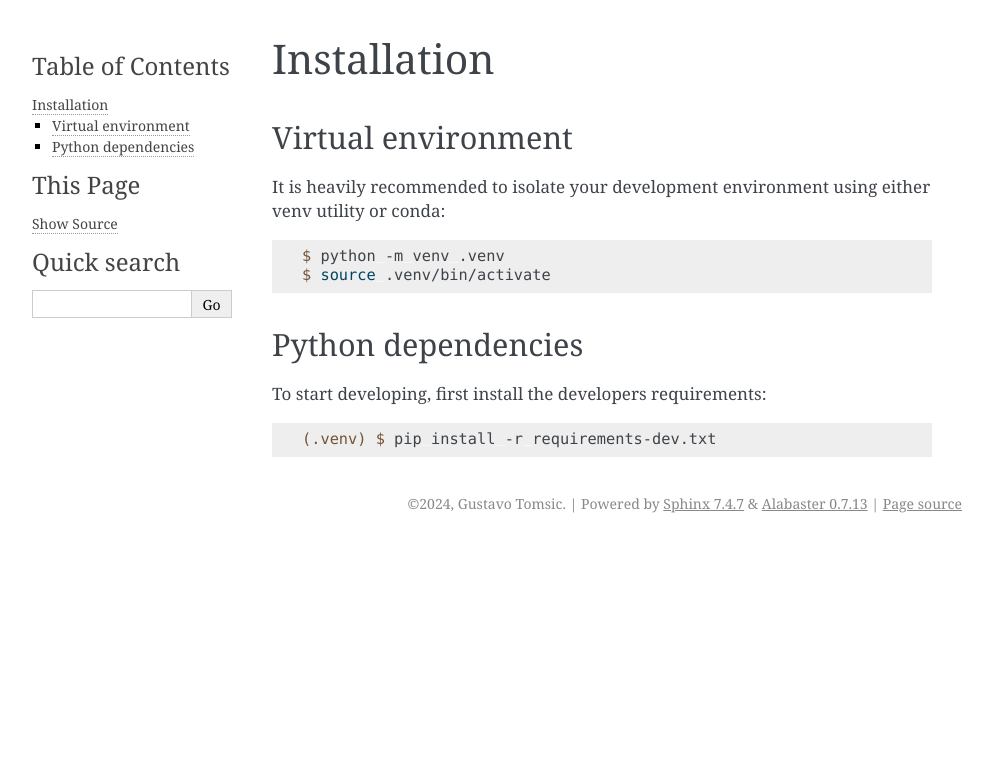
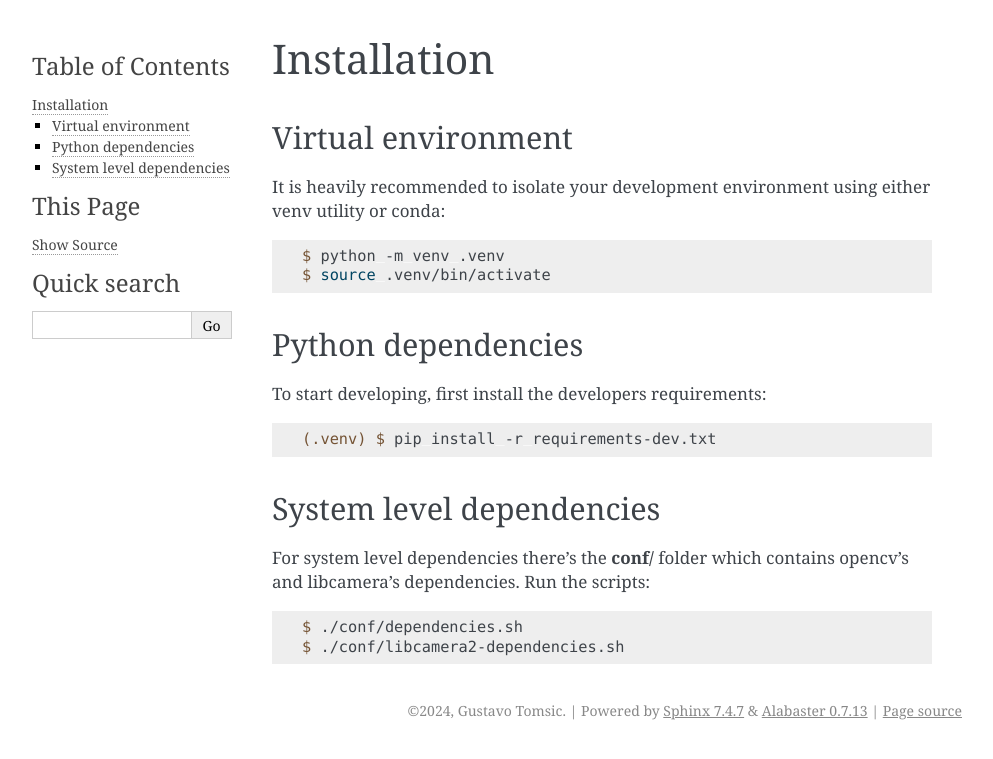
Before and after one commit to gustavoMTG/robopi, a Sphinx documentation site: the page built from docs/content/installation.rst, in a window 1280 px wide. Shown: the top 759 px of the page, without its empty margins (148-1141 px from the left). Built offline with Sphinx 7.4.7, drawn with Linux system fonts in a browser that asks for light colours.

Commit message:
Installation of libcamera2

```diff
--- a/docs/content/installation.rst
+++ b/docs/content/installation.rst
@@ -20,3 +20,14 @@ To start developing, first install the developers requirements:
 .. code-block:: console
 
     (.venv) $ pip install -r requirements-dev.txt
+
+System level dependencies
+-------------------------
+
+For system level dependencies there's the **conf/** folder which contains
+opencv's and libcamera's dependencies. Run the scripts:
+
+.. code-block:: console
+
+    $ ./conf/dependencies.sh
+    $ ./conf/libcamera2-dependencies.sh
```
Also changed, not shown: 3 other files.
